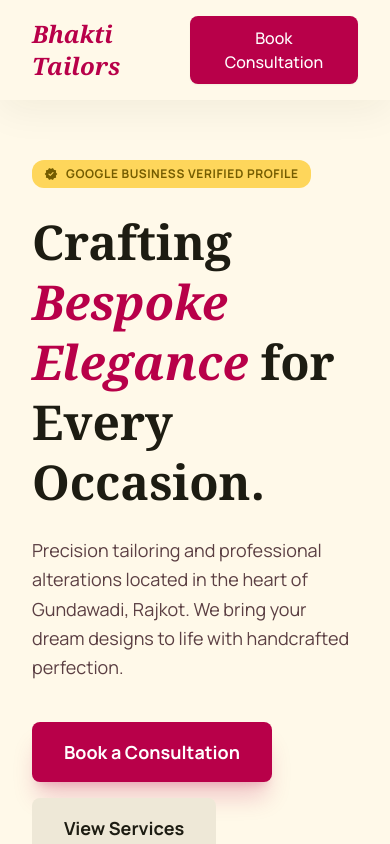
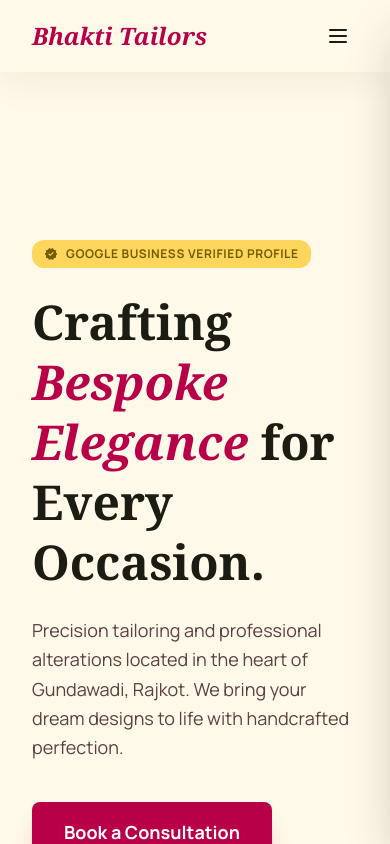
Before and after one commit to Yagnesh-Ajagiya/bhakti-tailors, a Nuxt app: page / in a window 390 px wide. Shown: the top 844 px of the page. Built offline with nearby package versions, Linux system fonts and the light colour scheme.

Commit message:
Add sidebar for mobile responsive

```diff
--- a/components/SiteHeader.vue
+++ b/components/SiteHeader.vue
@@ -23,9 +23,92 @@
           <a href="https://maps.app.goo.gl/TrUY5ucAYatrmtjj8" target="_blank" class="material-symbols-outlined cursor-pointer">location_on</a>
           <a href="tel:+919376886810" target="_blank" class="material-symbols-outlined cursor-pointer">call</a>
         </div>
-        <button class="bg-primary text-on-primary px-6 py-2.5 rounded-xl font-medium hover:bg-primary-container transition-all duration-200 shadow-sm active:scale-95">
+        <button class="bg-primary text-on-primary px-6 py-2.5 rounded-xl font-medium hover:bg-primary-container transition-all duration-200 shadow-sm active:scale-95 hidden sm:block">
           Book Consultation
         </button>
+        <!-- Mobile menu button -->
+        <button
+          @click="toggleSidebar"
+          class="md:hidden p-2 text-[#1d1c12] hover:text-[#b80049] transition-all duration-200 rounded-lg hover:bg-[#b80049]/10"
+          aria-label="Toggle menu">
+          <svg class="w-6 h-6 transition-transform duration-200" :class="{ 'rotate-90': isSidebarOpen }" fill="none" stroke="currentColor" viewBox="0 0 24 24">
+            <path v-if="!isSidebarOpen" stroke-linecap="round" stroke-linejoin="round" stroke-width="2" d="M4 6h16M4 12h16M4 18h16"></path>
+            <path v-else stroke-linecap="round" stroke-linejoin="round" stroke-width="2" d="M6 18L18 6M6 6l12 12"></path>
+          </svg>
+        </button>
+      </div>
+    </div>
+    <!-- Mobile Sidebar -->
+    <div
+      class="fixed inset-0 z-50 md:hidden h-screen w-screen"
+      :class="{ 'pointer-events-none': !isSidebarOpen }"
+      @click="closeSidebar">
+      <!-- Backdrop overlay -->
+      <div
+        class="absolute inset-0 bg-black/60 backdrop-blur-sm transition-opacity duration-300"
+        :class="{ 'opacity-0': !isSidebarOpen, 'opacity-100': isSidebarOpen }"
+        @click="closeSidebar"></div>
+
+      <!-- Sidebar panel -->
+      <div
+        class="absolute right-0 top-0 h-full w-72 bg-[#fff9e9] shadow-2xl border-l border-[#1d1c12]/10 transform transition-transform duration-300 ease-in-out"
+        :class="{ 'translate-x-0': isSidebarOpen, 'translate-x-full': !isSidebarOpen }"
+        @click.stop>
+        <div class="flex flex-col h-full">
+          <!-- Header -->
+          <div class="flex justify-between items-center p-6 border-b border-[#1d1c12]/10">
+            <div class="text-xl font-headline font-bold text-primary italic">Bhakti Tailors</div>
+            <button
+              @click="closeSidebar"
+              class="p-2 text-[#1d1c12] hover:text-[#b80049] transition-colors rounded-lg hover:bg-[#b80049]/10"
+              aria-label="Close menu">
+              <svg class="w-6 h-6" fill="none" stroke="currentColor" viewBox="0 0 24 24">
+                <path stroke-linecap="round" stroke-linejoin="round" stroke-width="2" d="M6 18L18 6M6 6l12 12"></path>
+              </svg>
+            </button>
+          </div>
+
+          <!-- Navigation Links -->
+          <div class="flex-1 px-6 py-6">
+            <div class="space-y-2">
+              <template v-for="(item, index) in navLinks" :key="item.label">
+                <NuxtLink
+                  v-if="item.to"
+                  :to="item.to"
+                  @click="closeSidebar"
+                  class="block py-3 px-4 text-[#1d1c12] hover:text-[#b80049] hover:bg-[#b80049]/10 rounded-lg transition-all duration-200 font-headline font-medium transform hover:translate-x-1"
+                  :style="{ transitionDelay: `${index * 50}ms` }">
+                  {{ item.label }}
+                </NuxtLink>
+                <a
+                  v-else
+                  :href="item.href"
+                  @click="closeSidebar"
+                  class="block py-3 px-4 text-[#1d1c12] hover:text-[#b80049] hover:bg-[#b80049]/10 rounded-lg transition-all duration-200 font-headline font-medium transform hover:translate-x-1"
+                  :style="{ transitionDelay: `${index * 50}ms` }">
+                  {{ item.label }}
+                </a>
+              </template>
+            </div>
+          </div>
+
+          <!-- Footer Actions -->
+          <div class="px-6 pb-6 border-t border-[#1d1c12]/10">
+            <div class="flex items-center gap-4 mb-6">
+              <a href="https://maps.app.goo.gl/TrUY5ucAYatrmtjj8" target="_blank" class="flex items-center gap-2 text-secondary hover:text-[#b80049] transition-colors">
+                <span class="material-symbols-outlined">location_on</span>
+                <span class="text-sm">Location</span>
+              </a>
+              <a href="tel:+919376886810" target="_blank" class="flex items-center gap-2 text-secondary hover:text-[#b80049] transition-colors">
+                <span class="material-symbols-outlined">call</span>
+                <span class="text-sm">Call</span>
+              </a>
+            </div>
+            <button class="w-full bg-primary text-on-primary px-6 py-3 rounded-xl font-medium hover:bg-primary-container transition-all duration-200 shadow-sm active:scale-95">
+              Book Consultation
+            </button>
+          </div>
+        </div>
       </div>
     </div>
   </nav>
@@ -36,6 +119,7 @@ import { navLinks } from '~/data/navigation'
 import { useRoute } from '#app'
 
 const route = useRoute()
+const { isOpen: isSidebarOpen, toggle: toggleSidebar, close: closeSidebar } = inject('sidebarState')
 
 const linkClass = (item) => {
   const base = 'transition-colors'
@@ -44,4 +128,9 @@ const linkClass = (item) => {
   }
   return `${base} text-[#1d1c12] hover:text-[#b80049]`
 }
+
+// Close sidebar when route changes
+watch(() => route.path, () => {
+  closeSidebar()
+})
 </script>
--- a/layouts/default.vue
+++ b/layouts/default.vue
@@ -1,7 +1,9 @@
 <template>
-  <div class="min-h-screen bg-background text-on-background font-body selection:bg-primary-fixed selection:text-on-primary-fixed">
+  <div class="min-h-screen bg-background text-on-background font-body selection:bg-primary-fixed selection:text-on-primary-fixed" :class="{ 'overflow-hidden': isSidebarOpen }">
     <SiteHeader />
-    <NuxtPage />
+    <div class="pt-20">
+      <NuxtPage />
+    </div>
     <SiteFooter />
   </div>
 </template>
@@ -9,6 +11,8 @@
 <script setup>
 import SiteHeader from '~/components/SiteHeader.vue'
 import SiteFooter from '~/components/SiteFooter.vue'
+
+const isSidebarOpen = ref(false)
 
 useHead({
   script: [
@@ -34,4 +38,11 @@ useHead({
     }
   ]
 })
+
+// Provide sidebar state to child components
+provide('sidebarState', {
+  isOpen: readonly(isSidebarOpen),
+  toggle: () => isSidebarOpen.value = !isSidebarOpen.value,
+  close: () => isSidebarOpen.value = false
+})
 </script>
```
Also changed, not shown: Public/robots.txt.
